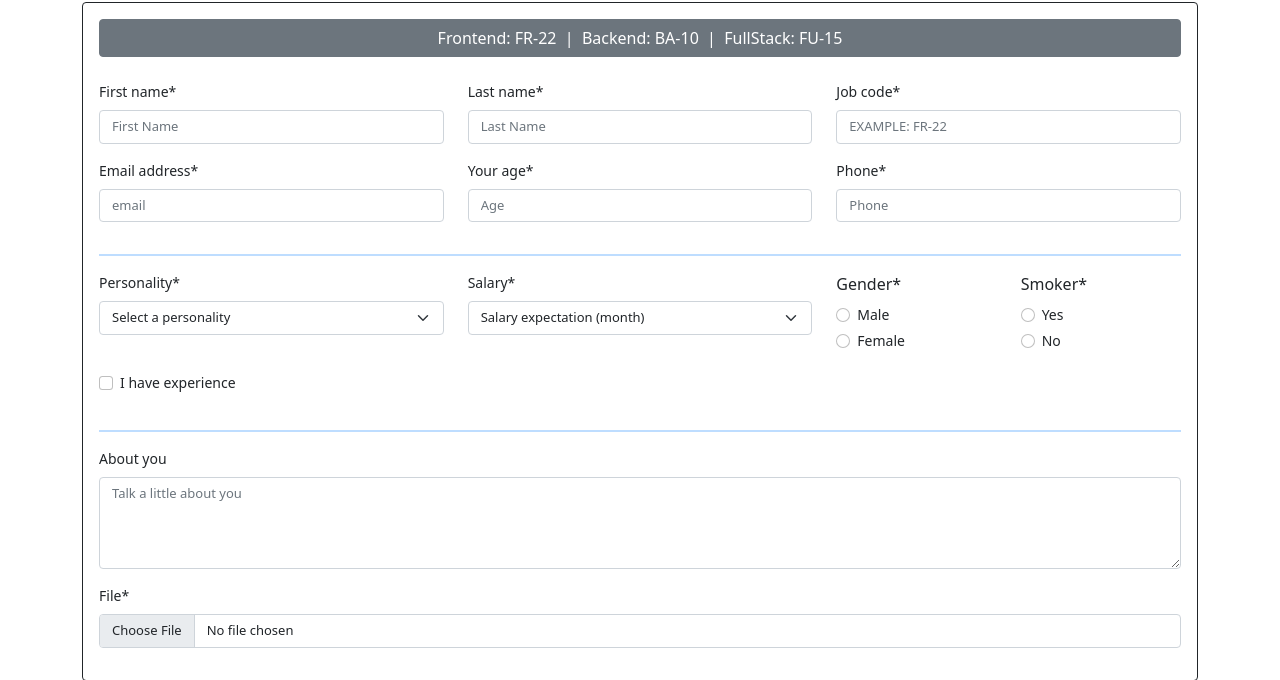
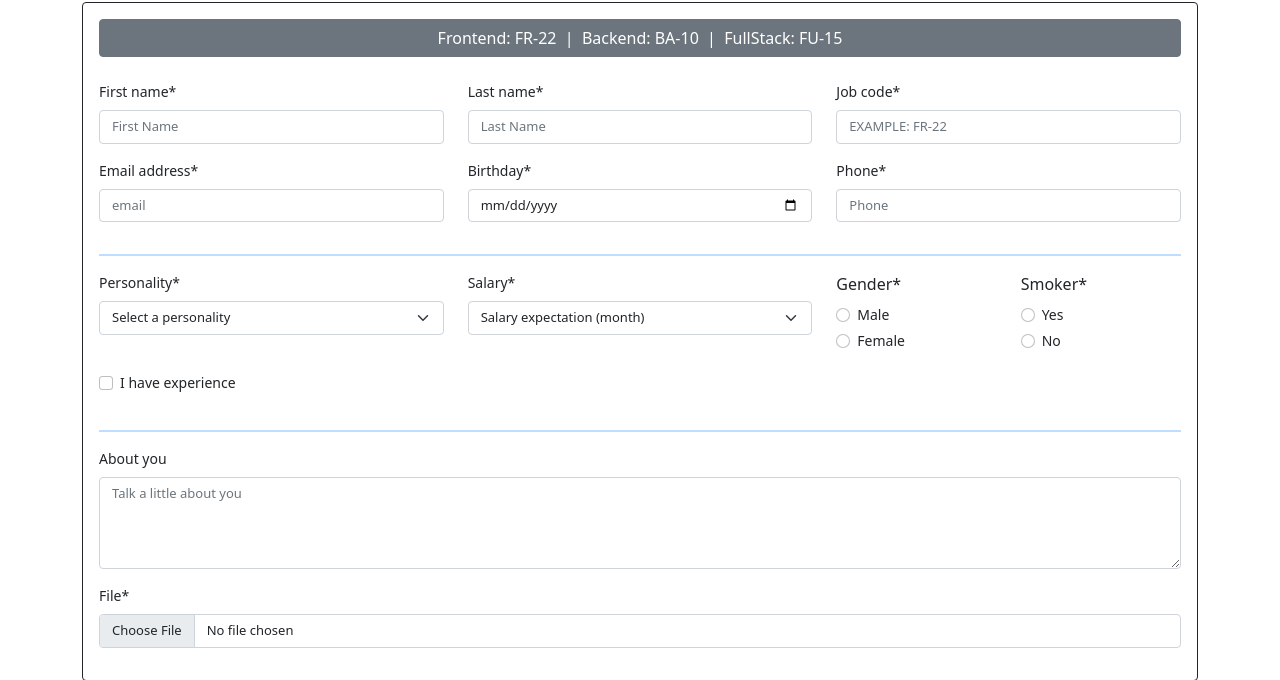
Before and after one commit to kumailalidev/django-full-stack-app-hr-pro, a Django app: page / in a window 1280 px wide. Shown: the part 70-750 px from the top of the page. Run offline with Django 4.2, Linux system fonts and the light colour scheme; some libraries are stand-ins or nearby versions.

Commit message:
Removed age field from Candidate model and added birth field. Applied styling via form widget using super function inside forms.py

```diff
--- a/App/admin.py
+++ b/App/admin.py
@@ -13,7 +13,6 @@ class CandidateAdmin(admin.ModelAdmin):
         "lastname",
         "job",
         "email",
-        "age",
         "phone",
         "salary",
         "personality",
@@ -30,8 +29,8 @@ class CandidateAdmin(admin.ModelAdmin):
         "message",
     ]
     exclude = ["status"]
-    list_display = ["name", "job", "email", "age", "created_at", "status", "_"]
-    search_fields = ["firstname", "lastname", "email", "age", "situation"]
+    list_display = ["name", "job", "email", "created_at", "status", "_"]
+    search_fields = ["firstname", "lastname", "email", "situation"]
     list_per_page = 10
 
     # Function to hide F-name and L-name (when clicking over the candidates)
--- a/App/forms.py
+++ b/App/forms.py
@@ -110,27 +110,27 @@ class CandidateForm(forms.ModelForm):
     # )
 
     # Method 02 (Using Regex)
-    age = forms.CharField(
-        label="Your age",
-        min_length=2,
-        max_length=2,
-        error_messages={
-            "required": "Age field cannot be empty.",
-        },
-        validators=[
-            RegexValidator(
-                r"^[0-9]*$",
-                message="Only number is allowed",
-            )
-        ],
-        widget=forms.TextInput(
-            attrs={
-                "placeholder": "Age",
-                "style": "font-size: 13px;",
-                # "autocomplete": "off",
-            }
-        ),
-    )
+    # age = forms.CharField(
+    #     label="Your age",
+    #     min_length=2,
+    #     max_length=2,
+    #     error_messages={
+    #         "required": "Age field cannot be empty.",
+    #     },
+    #     validators=[
+    #         RegexValidator(
+    #             r"^[0-9]*$",
+    #             message="Only number is allowed",
+    #         )
+    #     ],
+    #     widget=forms.TextInput(
+    #         attrs={
+    #             "placeholder": "Age",
+    #             "style": "font-size: 13px;",
+    #             # "autocomplete": "off",
+    #         }
+    #     ),
+    # )
 
     # Experience
     experience = forms.BooleanField(
@@ -199,6 +199,17 @@ class CandidateForm(forms.ModelForm):
 
         # Outside Widgets
         widgets = {
+            # Birthday
+            "birth": forms.DateInput(
+                attrs={
+                    "style": "font-size: 13px; cursor: pointer;",
+                    "type": "date",
+                    # Block typing inside the input
+                    "onkeydown": "return false",
+                    "min": "1950-01-01",
+                    "max": "2030-01-01",
+                }
+            ),
             # Phone field
             "phone": forms.TextInput(
                 attrs={
@@ -329,6 +340,8 @@ class CandidateForm(forms.ModelForm):
         #     )
 
         # 5) AUTO COMPLETE = OFF (Input History)
+        # NOTE: This also control fields inside admin panel, therefore auto_complete fields inside
+        #       admin panel should NOT be readonly
         # auto_complete = [
         #     "firstname",
         #     "lastname",
--- a/App/models.py
+++ b/App/models.py
@@ -76,7 +76,10 @@ class Candidate(models.Model):
     firstname = models.CharField(max_length=50)
     lastname = models.CharField(max_length=50)
     job = models.CharField(max_length=5)
-    age = models.CharField(max_length=3)
+    # age = models.CharField(max_length=3)
+    birth = models.DateField(
+        auto_now=False, auto_now_add=False, verbose_name="Birthday"
+    )
     phone = models.CharField(max_length=25)
     personality = models.CharField(max_length=50, null=True, choices=PERSONALITY)
     salary = models.CharField(max_length=50)
--- a/App/templates/home.html
+++ b/App/templates/home.html
@@ -64,7 +64,7 @@
             </div>
             <div class="row">
                 <div class="col-4">{{ form.email|as_crispy_field }}</div>
-                <div class="col-4">{{ form.age|as_crispy_field }}</div>
+                <div class="col-4">{{ form.birth|as_crispy_field }}</div>
                 <div class="col-4">{{ form.phone|as_crispy_field }}</div>
             </div>
             <hr style="border: 1px solid #007bff;">
```
Also changed, not shown: App/migrations/0012_remove_candidate_age_candidate_birth.py (added), db.sqlite3.
